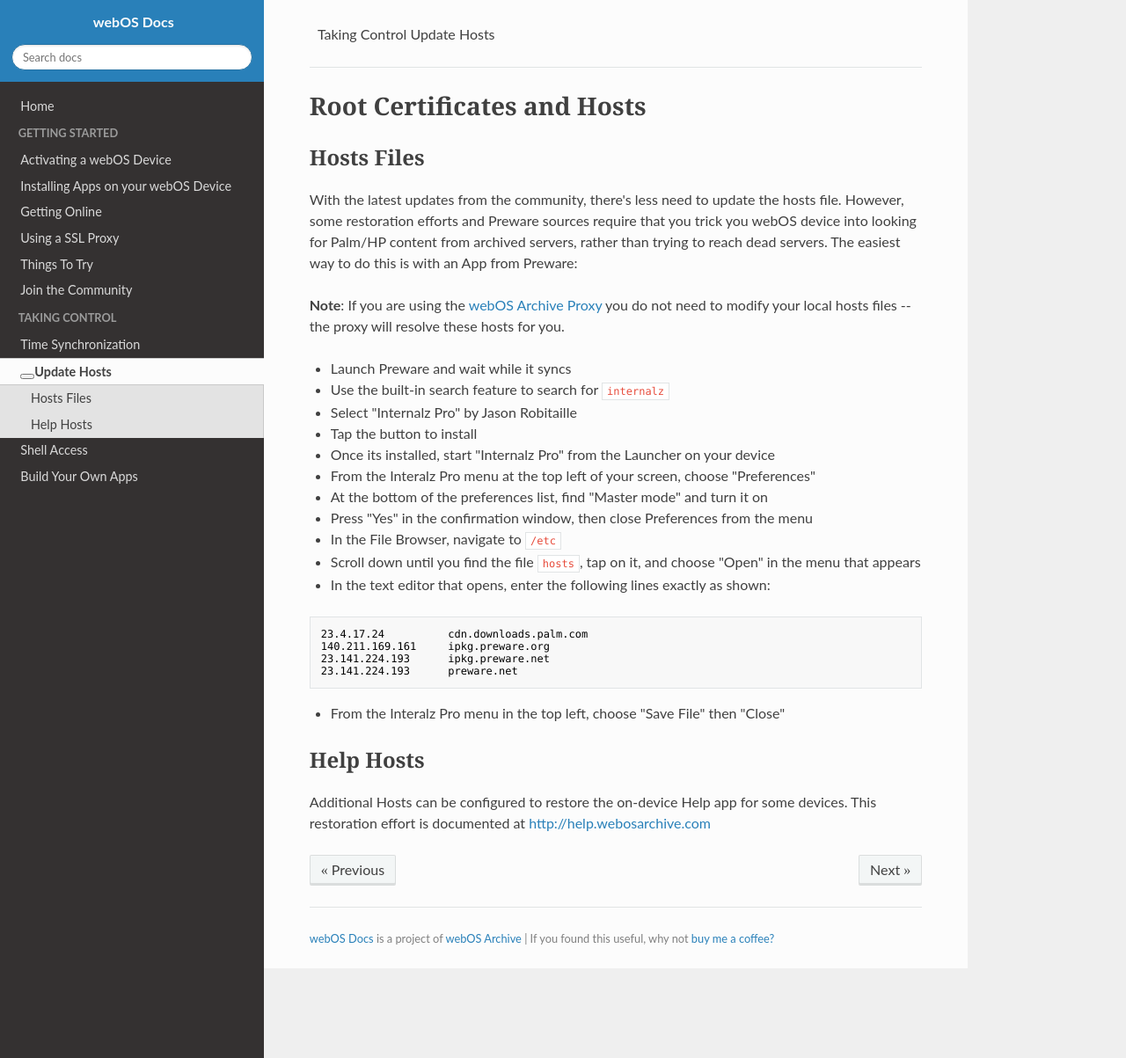
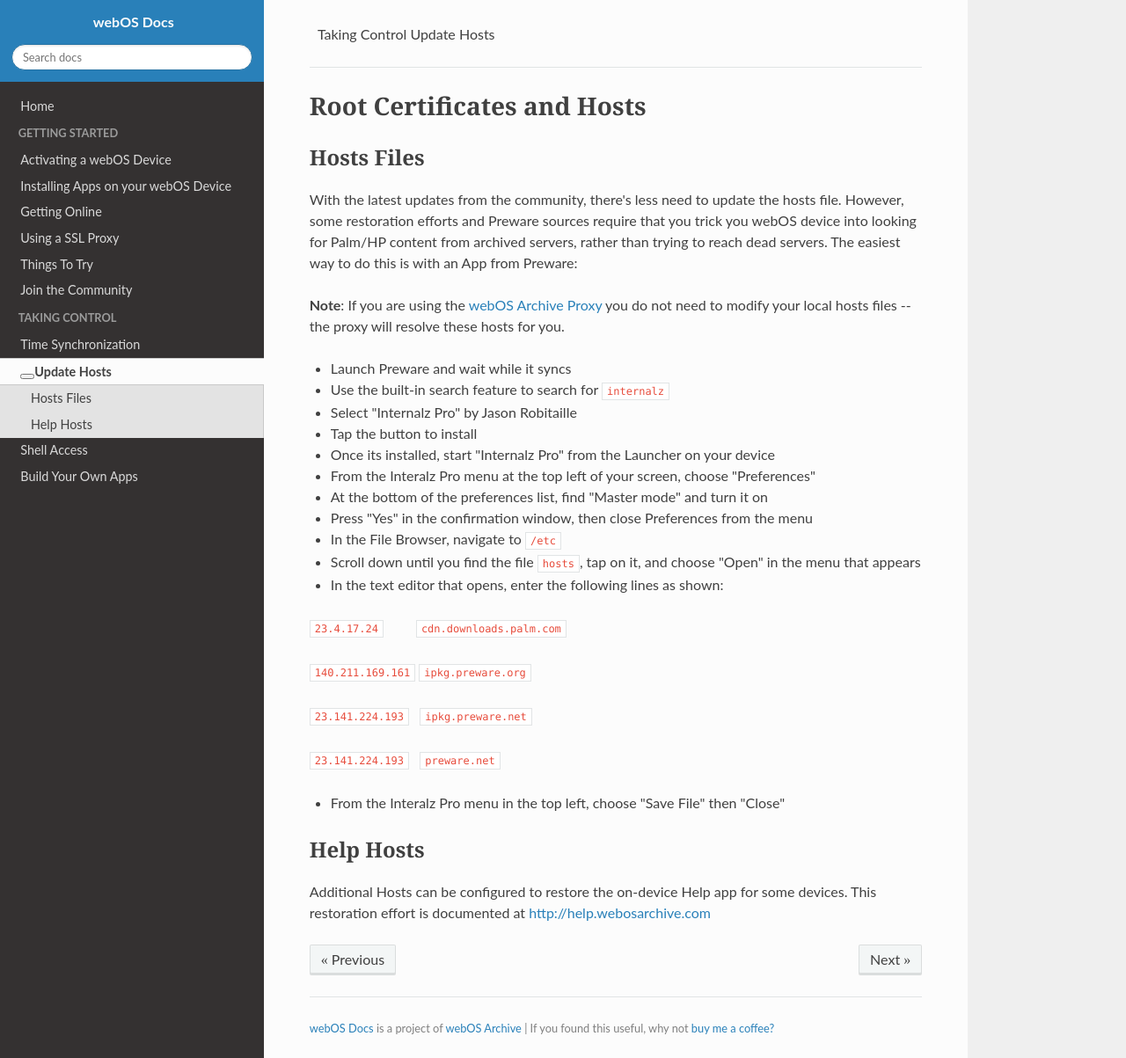
Before and after one commit to webOSArchive/webos-docs, an MkDocs documentation site: the page built from docs/hosts.md, in a window 1280 px wide and 1203 px high. Shown: the whole window at 88% size. Built offline with MkDocs 1.6.1, drawn with Linux system fonts in a browser that asks for light colours; nearby versions of some CDN libraries; some web fonts are replaced; library files that are not in the unit come from our copies.

Commit message:
fix hosts

````diff
--- a/docs/hosts.md
+++ b/docs/hosts.md
@@ -16,14 +16,15 @@ With the latest updates from the community, there's less need to update the host
 * Press "Yes" in the confirmation window, then close Preferences from the menu
 * In the File Browser, navigate to `/etc`
 * Scroll down until you find the file `hosts`, tap on it, and choose "Open" in the menu that appears
-* In the text editor that opens, enter the following lines exactly as shown:
+* In the text editor that opens, enter the following lines as shown:
 
-```
-23.4.17.24          cdn.downloads.palm.com
-140.211.169.161     ipkg.preware.org
-23.141.224.193      ipkg.preware.net
-23.141.224.193      preware.net
-```
+`23.4.17.24`&nbsp;&nbsp;&nbsp;&nbsp;&nbsp;&nbsp;&nbsp;&nbsp; `cdn.downloads.palm.com`
+
+`140.211.169.161` `ipkg.preware.org`
+
+`23.141.224.193`&nbsp;&nbsp; `ipkg.preware.net`
+
+`23.141.224.193`&nbsp;&nbsp; `preware.net`
 
 * From the Interalz Pro menu in the top left, choose "Save File" then "Close"
 
````
